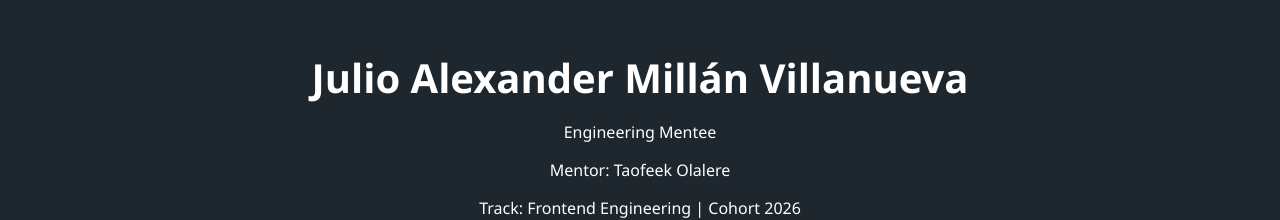
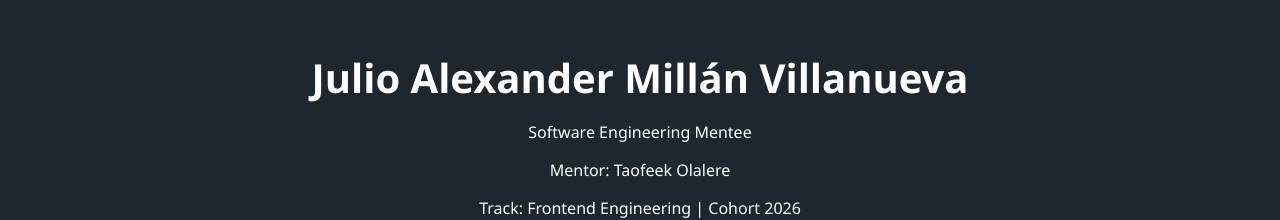
Before and after one commit to juliomillan/techricity-profile, a plain HTML site: page techricity-project-hub/index.html in a window 1280 px wide. Shown: the top 220 px of the page. Drawn offline with Linux system fonts and the light colour scheme.

Commit message:
Update role description to 'Software Engineering Mentee'

```diff
--- a/techricity-project-hub/index.html
+++ b/techricity-project-hub/index.html
@@ -9,7 +9,7 @@
 <body>
     <header class="hero-section">
         <h1>Julio Alexander Millán Villanueva</h1>
-        <p class="role">Engineering Mentee</p>
+        <p class="role">Software Engineering Mentee</p>
         <p class="mentor">Mentor: Taofeek Olalere</p>
         <p class="track-data">Track: Frontend Engineering | Cohort 2026</p>
     </header>
```
